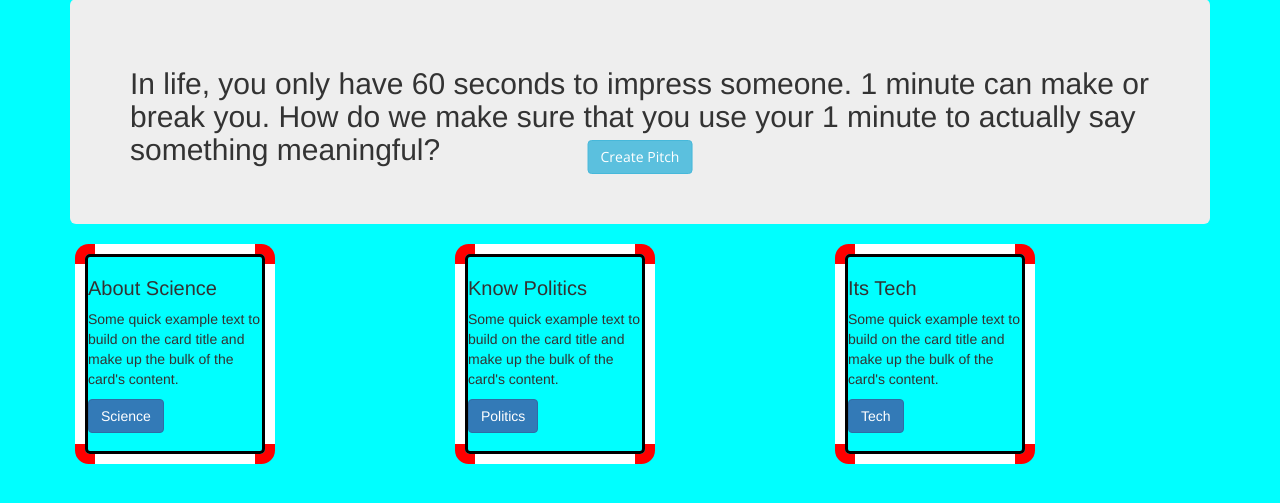
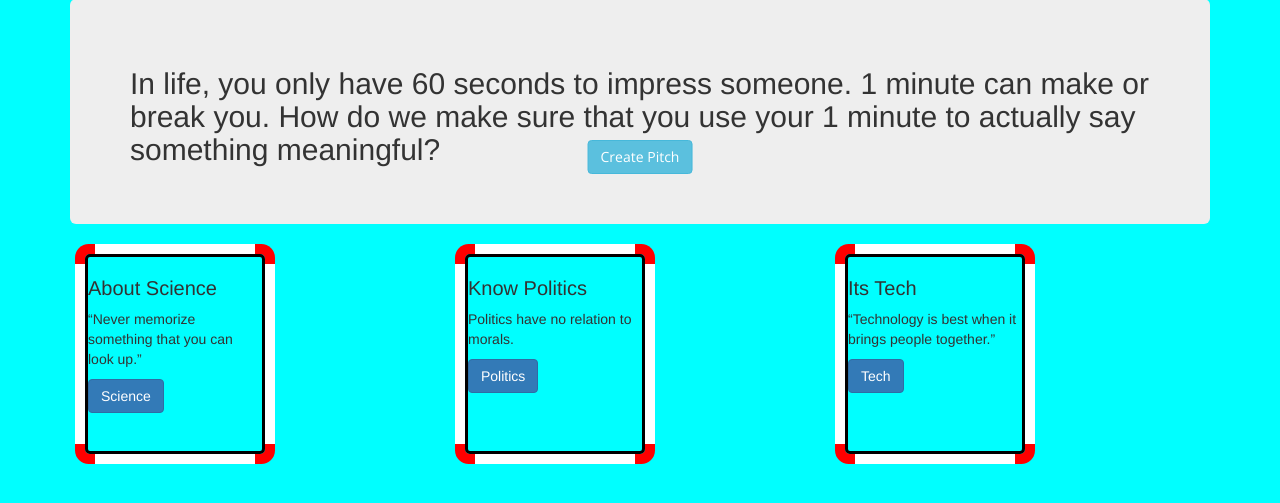
Before and after one commit to EsauKip/pitch-us, a Flask app: page / in a window 1280 px wide. Shown: the part 143-646 px from the top of the page. Run offline with Flask 2, Linux system fonts and the light colour scheme; data that the repository does not hold is empty; some libraries are stand-ins or nearby versions.

Commit message:
create procfile ,modify index.html,modify readme.md

```diff
--- a/app/main/views.py
+++ b/app/main/views.py
@@ -28,11 +28,11 @@ def new_pitch():
         category = form.category.data
         newPitch = form.pitch_info.data
         #update pitch instance
-        new_pitch = Pitch(pitch_title=title,pitch_category=category,pitch_itself=newPitch,user=current_user)
+        new_pitch = Pitch(pitch_title=title,pitch_category=category,pitch_it=newPitch,user=current_user)
         #save pitch
         new_pitch.save_pitch()
-        # db.session.add(new_pitch)
-        # db.session.commit()
+        db.session.add(new_pitch)
+        db.session.commit()
         return redirect(url_for('.index'))
     title = 'Add New pitch'
     return render_template('pitches.html', title=title, pitchesform=form)
--- a/app/templates/index.html
+++ b/app/templates/index.html
@@ -25,7 +25,7 @@
 
                 <div class="card-body">
                   <h3 class="card-title">About Science</h3>
-                  <p class="card-text">Some quick example text to build on the card title and make up the bulk of the card's content.</p>
+                  <p class="card-text">“Never memorize something that you can look up.”</p>
                   <a href="{{url_for('main.sciences')}}" class="btn btn-primary  btn-center center">Science</a>
 
                 </div>
@@ -34,14 +34,14 @@
         <div class="col-md-4">
           <div class="card" style="width: 18rem;">
             <h3 class="card-title">Know Politics</h3>
-            <p class="card-text">Some quick example text to build on the card title and make up the bulk of the card's content.</p>
+            <p class="card-text">Politics have no relation to morals.</p>
             <a href="{{url_for('main.sciences')}}" class="btn btn-primary  btn-center center">Politics</a>
            </div>
         </div>
         <div class="col-md-4">
             <div class="card" style="width: 18rem;">
             <h3 class="card-title">Its Tech</h3>
-            <p class="card-text">Some quick example text to build on the card title and make up the bulk of the card's content.</p>
+            <p class="card-text">“Technology is best when it brings people together.”</p>
             <a href="{{url_for('main.tech')}}" class="btn btn-primary  btn-center center">Tech</a>
            </div>
         </div>
```
Also changed, not shown: README.md, 2 other files.
